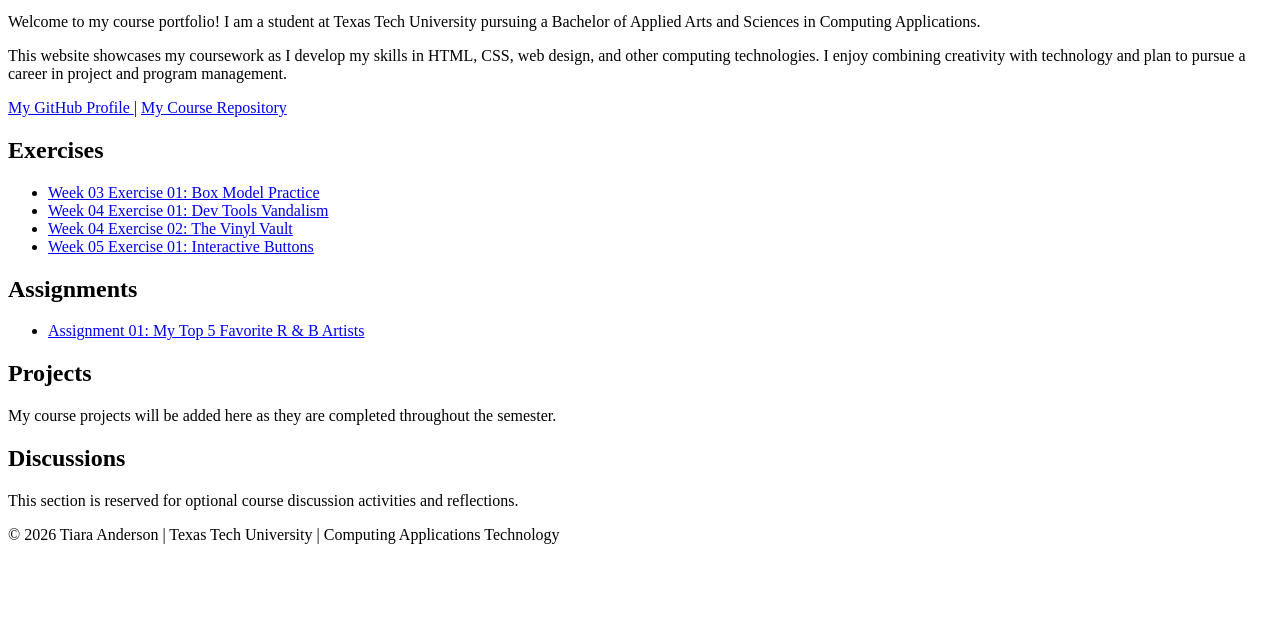
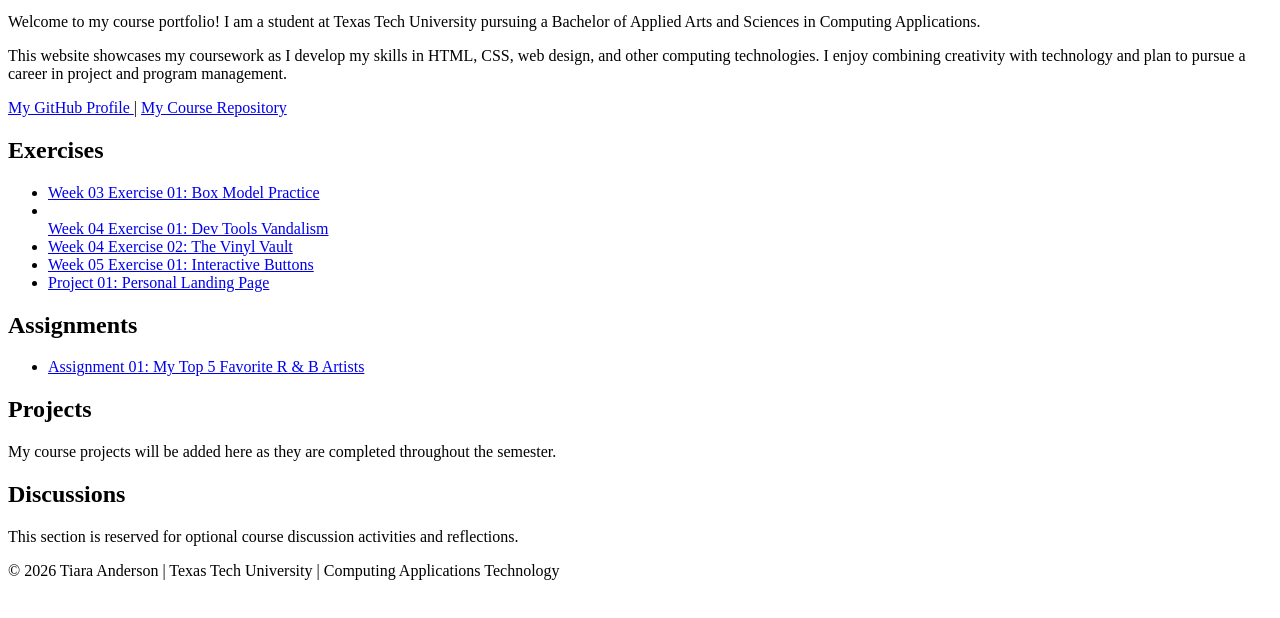
Before and after one commit to tiaariel-cyber/course-portfolio, a plain HTML site: page index.html in a window 1280 px wide. Shown: the part 148-766 px from the top of the page. Drawn offline with Linux system fonts and the light colour scheme.

Commit message:
Add Project link to homepage

```diff
--- a/index.html
+++ b/index.html
@@ -50,10 +50,16 @@
                 <li>
                     <a href="week-03-exercise-01/">
                         Week 03 Exercise 01: Box Model Practice
+                    </a>
 
-                <li> <a href="week-04-exercise-01/">
+                <li>
+
+                </li>
+                     <a href="week-04-exercise-01/">
                         Week 04 Exercise 01: Dev Tools Vandalism
-                    </li>
+                     </a>
+                </li>
+
                 <li>
                     <a href="week-04-exercise-02/">
                         Week 04 Exercise 02: The Vinyl Vault
@@ -66,8 +72,13 @@
                     </a>
                 </li>
 
+
+                <li>
+                    <a href="project-01/">
+                        Project 01: Personal Landing Page
                     </a>
                 </li>
+
             </ul>
         </section>
 
```
